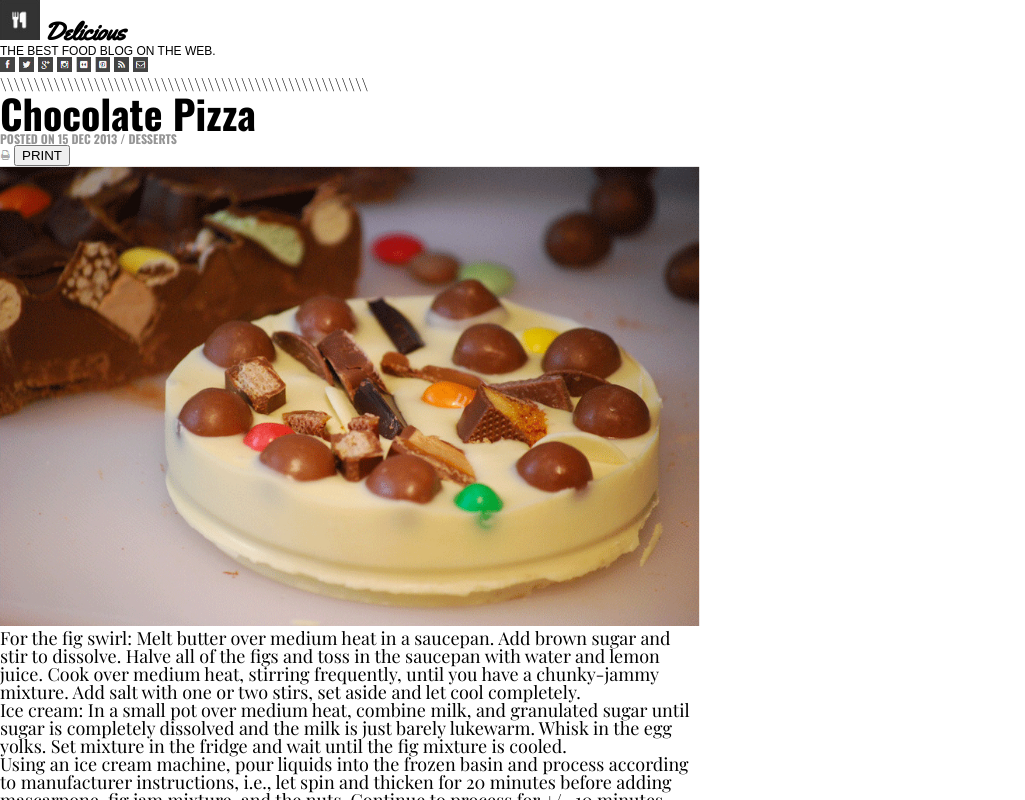
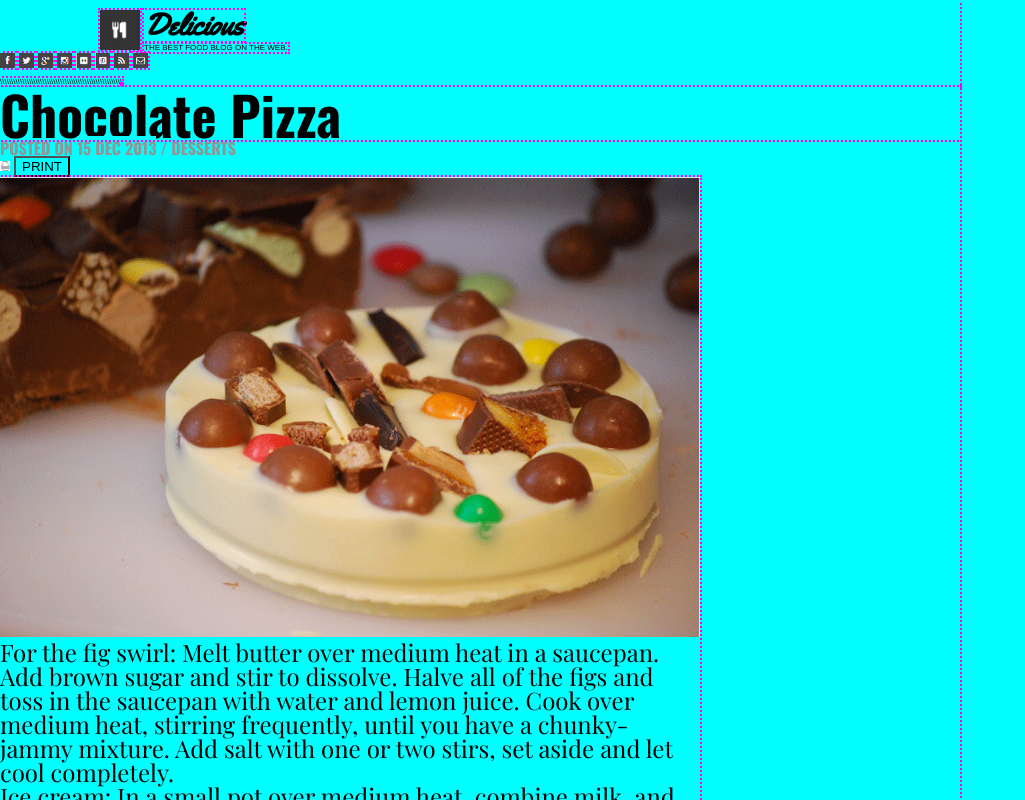
Before and after one commit to canned-ice/chocolate-pizza, a plain HTML site: page index.html in a window 1280 px wide. Shown: the top 800 px of the page, without its empty margins (0-1025 px from the left). Drawn offline with nearby package versions, Linux system fonts and the light colour scheme.

Commit message:
moving stuff in css

```diff
--- a/index.html
+++ b/index.html
@@ -8,7 +8,7 @@
   </head>
   <body>
     <header class="container">
-      <img src="img/logo.png" height="40px" width="40px">
+      <img class="logo" src="img/logo.png" height="40px" width="40px">
       <h1>Delicious</h1>
       <p>THE BEST FOOD BLOG ON THE WEB.</p>
       <section class="social-media">
@@ -20,8 +20,8 @@
         <img src="img/pint-icon.png" height="15px" width="15px">
         <img src="img/rss-icon.png" height="15px" width="15px">
         <img src="img/mail-icon.png" height="15px" width="15px">
-        <p>\\\\\\\\\\\\\\\\\\\\\\\\\\\\\\\\\\\\\\\\\\\\\\\\\\\\\\\<p>
       </section>
+      <p>\\\\\\\\\\\\\\\\\\\\\\\\\\\\\\\\\\\\\\\\\\\\\\\\\\\\\\\<p>
     </header>
     <main class="container recipe">
       <article class="desserts">
--- a/style.css
+++ b/style.css
@@ -2,56 +2,79 @@
 font-family: 'Playfair Display', serif;
 font-family: 'Yellowtail', cursive; */
 
+* {
+  background-color: aqua;
+}
+
 .container {
   width: 960px;
   position: relative;
+  outline: dotted 2px magenta;
+}
+
+.logo {
+  outline: dotted 2px magenta;
+  margin: 10px 0 0 100px;
 }
 
 h1 {
+  position: absolute;
   font-family: 'Yellowtail', cursive;
   font-weight: bold;
-  font-size: 25px;
+  font-size: 23pt;
   display: inline-block;
+  outline: dotted 2px magenta;
+  margin: 10px 0 0 0;
 }
 
 header > p {
   font-family: sans-serif;
-  font-size: 12px;
+  font-size: 6pt;
+  display: inline-block;
+  outline: dotted 2px magenta;
+}
+
+.social-media > img {
+  display: inline-block;
+  outline: dotted 2px magenta;
 }
 
 h2 {
   font-family: 'Oswald', sans-serif;
-  font-size: 40px;
+  font-size: 40pt;
   font-weight: 800;
+  outline: dotted 2px magenta;
 }
 
 h3 {
   font-family: 'Playfair Display', serif;
   font-weight: bold;
-  font-size: 18px;
+  font-size: 18pt;
+  outline: dotted 2px magenta;
 }
 
 p {
   font-family: 'Playfair Display', serif;
-  font-size: 18px;
+  font-size: 18pt;
 }
 
 p.subline {
   font-family: 'Oswald', sans-serif;
-  font-size: 12px;
+  font-size: 12pt;
   color: rgb(148, 148, 148);
 }
 
 .main-recipe {
   width: 700px;
+  outline: dotted 2px magenta;
 }
 
 .author > p {
-  font-size: 18px;
+  font-size: 18pt;
 }
 
 .author > h3 {
-  font-size: 20px;
+  font-size: 20pt;
 }
 
 footer > p {
@@ -60,5 +83,5 @@ footer > p {
 
 li {
   font-family: 'Patrick Hand', cursive;
-  font-size: 18px;
+  font-size: 18pt;
 }
```
